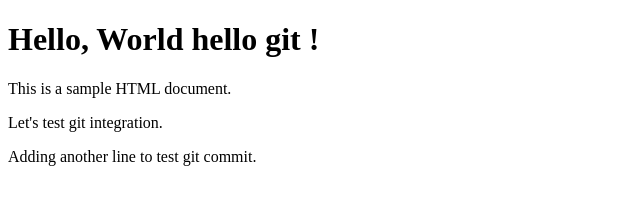
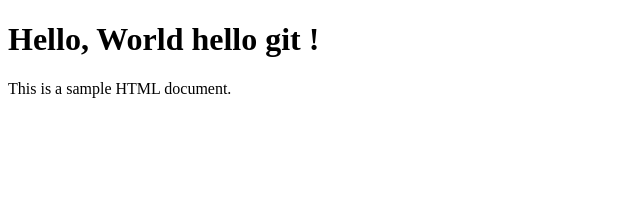
Before and after one commit to jeripothulaabhishek/git-sample, a plain HTML site: page index.html in a window 1280 px wide. Shown: the whole page, without its empty margins (0-640 px from the left). Drawn offline with Linux system fonts and the light colour scheme.

Commit message:
Updated index.html

```diff
--- a/index.html
+++ b/index.html
@@ -8,7 +8,5 @@
 <body>
     <h1>Hello, World hello git !</h1>
     <p>This is a sample HTML document.</p>
-    <p>Let's test git integration.</p>
-    <p>Adding another line to test git commit.</p>
 </body>
 </html>
```
